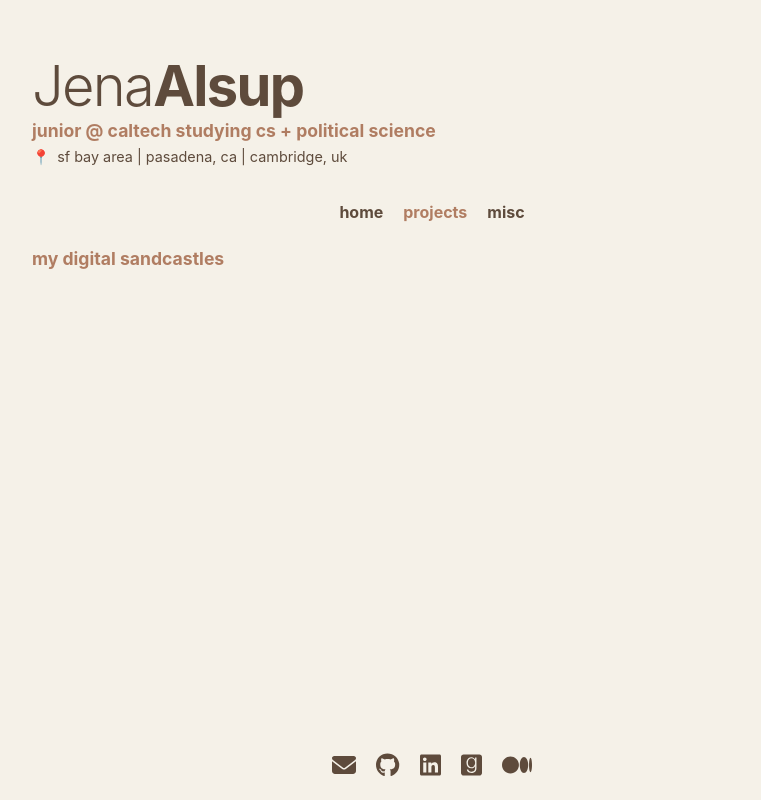
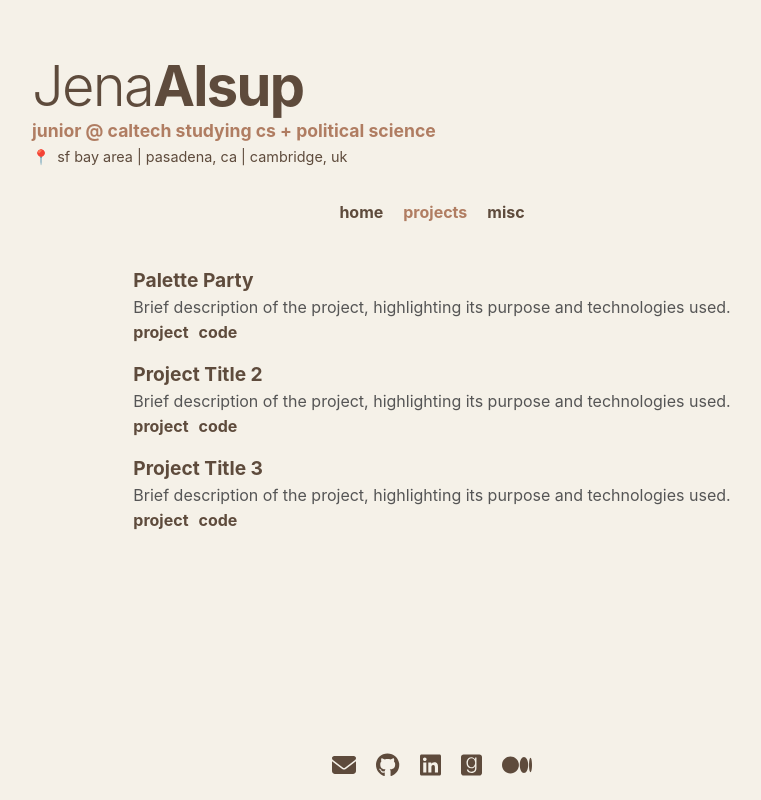
Before and after one commit to jenaalsup/jenaalsup.github.io, a React (Create React App) app: page /projects in a window 1280 px wide. Shown: the whole page, without its empty margins (208-969 px from the left). Built offline with nearby package versions, Linux system fonts and the light colour scheme.

Commit message:
add basic projects page

```diff
--- /dev/null
+++ b/src/components/Projects.css
@@ -0,0 +1,45 @@
+/* src/components/Projects.css */
+.projects-container {
+  max-width: 1000px;
+  margin: 0 auto;
+  padding: 20px;
+}
+
+.projects-heading {
+  font-size: 1.1em; /* Match the heading size from your other pages */
+  margin-top: 0; /* Adjust margin to match your style */
+  margin-bottom: 20px;
+  color: #b07d62; /* Match your existing color scheme */
+  font-weight: 700; /* Match your existing font weight */
+  text-align: center; /* Center align if needed */
+}
+
+.project {
+  margin-bottom: 20px;
+}
+
+.project h3 {
+  font-size: 1.2em; /* Adjust as needed */
+  margin: 0;
+  color: #5e4b3c; /* Match your existing color scheme */
+}
+
+.project-description {
+  margin: 5px 0;
+  color: #555; /* Subtle text color */
+}
+
+.project-links {
+  display: flex;
+  gap: 10px;
+}
+
+.project-link {
+  text-decoration: none; /* No underline */
+  color: #5e4b3c; /* Match the nav link color */
+  font-weight: 700; /* Match the nav link font weight */
+}
+
+.project-link:hover {
+  color: #b07d62; /* Change color on hover */
+}
--- a/src/components/Projects.js
+++ b/src/components/Projects.js
@@ -1,7 +1,42 @@
+// src/components/Projects.js
 import React from 'react';
+import './Projects.css'; // Ensure this file only styles the Projects component
 
 function Projects() {
-  return <h2>my digital sandcastles</h2>;
+  return (
+    <div className="projects-container">
+      <div className="project">
+        <h3>Palette Party</h3>
+        <p className="project-description">
+          Brief description of the project, highlighting its purpose and technologies used.
+        </p>
+        <div className="project-links">
+          <a href="#" className="project-link">project</a>
+          <a href="#" className="project-link">code</a>
+        </div>
+      </div>
+      <div className="project">
+        <h3>Project Title 2</h3>
+        <p className="project-description">
+          Brief description of the project, highlighting its purpose and technologies used.
+        </p>
+        <div className="project-links">
+          <a href="#" className="project-link">project</a>
+          <a href="#" className="project-link">code</a>
+        </div>
+      </div>
+      <div className="project">
+        <h3>Project Title 3</h3>
+        <p className="project-description">
+          Brief description of the project, highlighting its purpose and technologies used.
+        </p>
+        <div className="project-links">
+          <a href="#" className="project-link">project</a>
+          <a href="#" className="project-link">code</a>
+        </div>
+      </div>
+    </div>
+  );
 }
 
 export default Projects;
```
